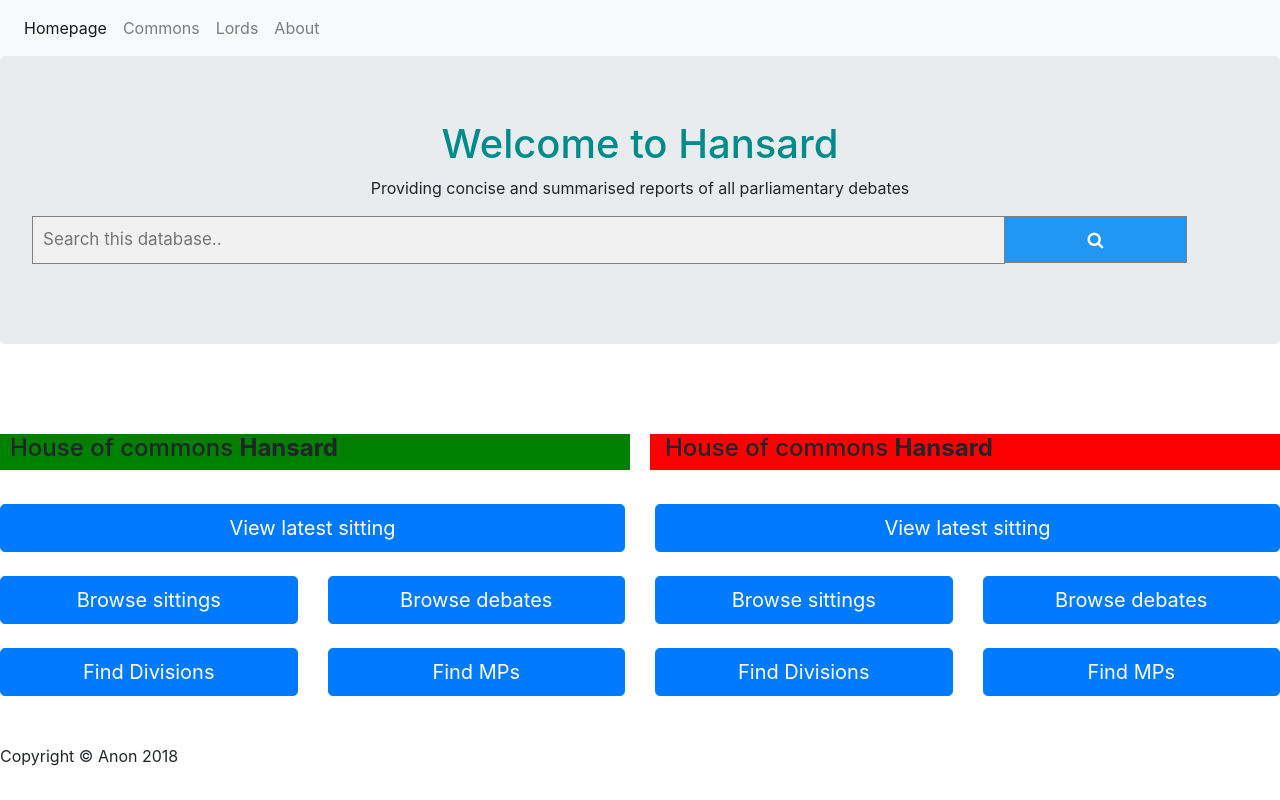
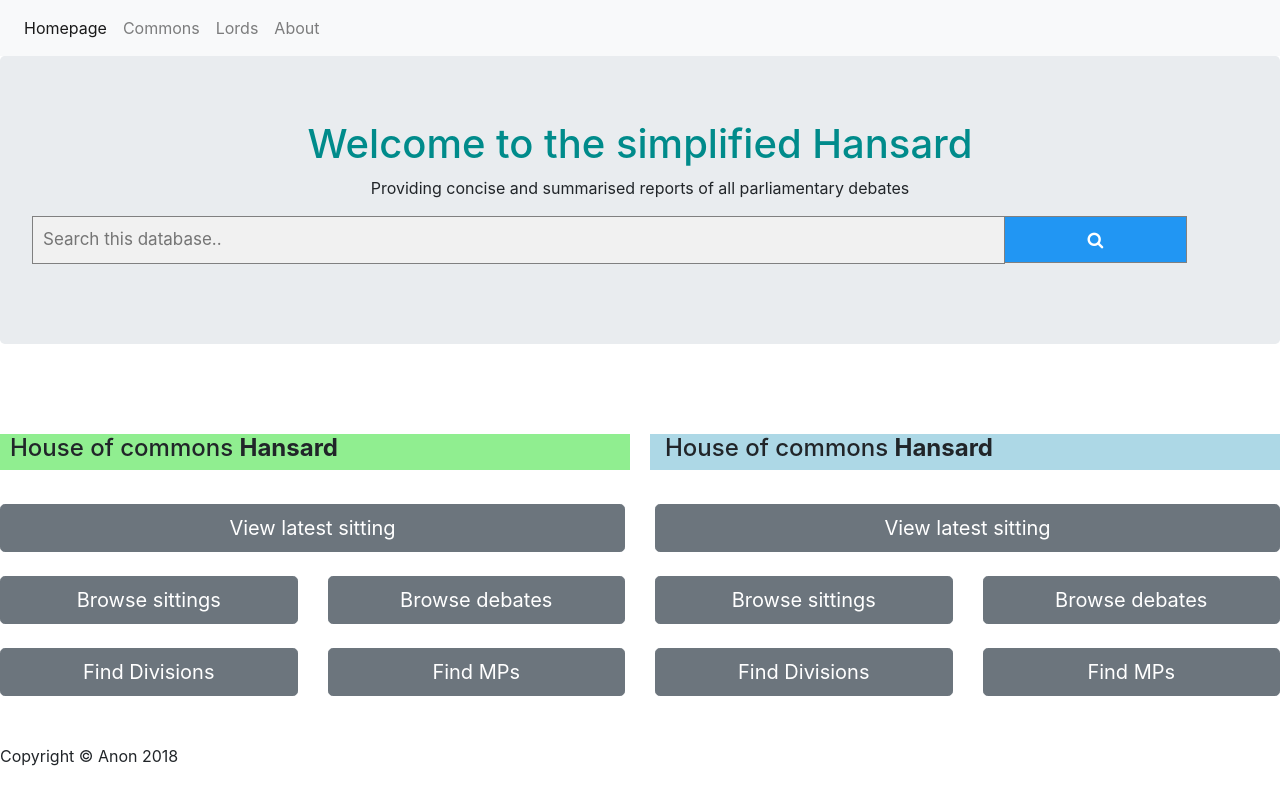
Before and after one commit to HamiltonManalo/mlhHansard, a plain HTML site: page frontend/index.html in a window 1280 px wide. Drawn offline with nearby package versions, Linux system fonts and the light colour scheme.

Commit message:
add web pages

```diff
--- a/frontend/index.html
+++ b/frontend/index.html
@@ -52,7 +52,7 @@ form.example::after {
 <nav class="navbar navbar-expand-sm bg-light navbar-light">
   <ul class="navbar-nav">
     <li class="nav-item active">
-      <a class="nav-link" href="#">Homepage</a>
+      <a class="nav-link" href="index.html">Homepage</a>
     </li>
     <li class="nav-item">
       <a class="nav-link" href="#">Commons</a>
@@ -61,7 +61,7 @@ form.example::after {
       <a class="nav-link" href="#">Lords</a>
     </li>
     <li class="nav-item">
-      <a class="nav-link" href="#">About</a>
+      <a class="nav-link" href="about.html">About</a>
     </li>
   </ul>
 </nav>
@@ -70,7 +70,7 @@ form.example::after {
 <script src="https://stackpath.bootstrapcdn.com/bootstrap/4.1.3/js/bootstrap.min.js" integrity="sha384-ChfqqxuZUCnJSK3+MXmPNIyE6ZbWh2IMqE241rYiqJxyMiZ6OW/JmZQ5stwEULTy" crossorigin="anonymous"></script>
 
 <div class="jumbotron text-center">
-  <h1 style="color: darkcyan">Welcome to Hansard</h1>
+  <h1 style="color: darkcyan">Welcome to the simplified Hansard</h1>
   <p>Providing concise and summarised reports of all parliamentary debates</p>
   <form class="example" action="action_page.php">
   <input type="text" placeholder="Search this database.." name="search">
@@ -80,50 +80,50 @@ form.example::after {
 <br>
 <br>
 <div class="row">
-  <div class="col-sm-6" style="background-color: green; border:10px solid #fff;">
+  <div class="col-sm-6" style="background-color: lightgreen; border:10px solid #fff;">
       <h4 style="text-align: left">House of commons <b>Hansard</b></h3>
   </div>
-  <div class="col-sm-6" style="background-color: red; border:10px solid #fff;">
+  <div class="col-sm-6" style="background-color: lightblue; border:10px solid #fff;">
     <h4 style="text-align: left">House of commons <b>Hansard</b></h3>
   </div>
 </div>
 <br>
 <div class="row">
   <div class="col-sm-6">
-      <button type="button" onclick="location.href='data.html';" class="btn btn-primary btn-lg btn-block">View latest sitting</button>
+      <button type="button" onclick="location.href='data.html';" class="btn btn-secondary btn-lg btn-block">View latest sitting</button>
   </div>
   <div class="col-sm-6">
-    <button type="button" onclick="location.href='data.html';" class="btn btn-primary btn-lg btn-block">View latest sitting</button>
+    <button type="button" onclick="location.href='data.html';" class="btn btn-secondary btn-lg btn-block">View latest sitting</button>
     </div>
 </div>
 <br>
 <div class="row">
   <div class="col-sm-3">
-      <button type="button" class="btn btn-primary btn-lg btn-block">Browse sittings</button>
+      <button type="button" class="btn btn-secondary btn-lg btn-block">Browse sittings</button>
   </div>
   <div class="col-sm-3">
-    <button type="button" class="btn btn-primary btn-lg btn-block">Browse debates</button>
+    <button type="button" class="btn btn-secondary btn-lg btn-block">Browse debates</button>
     </div>
     <div class="col-sm-3">
-      <button type="button" class="btn btn-primary btn-lg btn-block">Browse sittings</button>
+      <button type="button" class="btn btn-secondary btn-lg btn-block">Browse sittings</button>
   </div>
   <div class="col-sm-3">
-    <button type="button" class="btn btn-primary btn-lg btn-block">Browse debates</button>
+    <button type="button" class="btn btn-secondary btn-lg btn-block">Browse debates</button>
     </div>
 </div>
 <br>
 <div class="row">
   <div class="col-sm-3">
-      <button type="button" class="btn btn-primary btn-lg btn-block">Find Divisions</button>
+      <button type="button" class="btn btn-secondary btn-lg btn-block">Find Divisions</button>
   </div>
   <div class="col-sm-3">
-    <button type="button" class="btn btn-primary btn-lg btn-block">Find MPs</button>
+    <button type="button" class="btn btn-secondary btn-lg btn-block">Find MPs</button>
     </div>
     <div class="col-sm-3">
-      <button type="button" class="btn btn-primary btn-lg btn-block">Find Divisions</button>
+      <button type="button" class="btn btn-secondary btn-lg btn-block">Find Divisions</button>
   </div>
   <div class="col-sm-3">
-    <button type="button" class="btn btn-primary btn-lg btn-block">Find MPs</button>
+    <button type="button" class="btn btn-secondary btn-lg btn-block">Find MPs</button>
     </div>
 </div>
 <br>
```
Also changed, not shown: frontend/about.html (added, +26 -0 lines).
